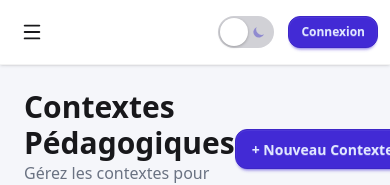
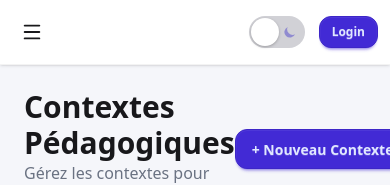
Before and after one commit to edutwin-team/edutwin-platform, a React (Vite) app: page /contexts in a window 390 px wide. Shown: the top 185 px of the page. Built offline with nearby package versions, Linux system fonts and the light colour scheme; no server answers.

Commit message:
fix: corriger responsive navbar sidebar dashboard EDT-127

```diff
--- a/src/components/navbar/Navbar.tsx
+++ b/src/components/navbar/Navbar.tsx
@@ -13,10 +13,11 @@ import { UserDropdown } from './UserDropdown';
 export default function Navbar() {
   const version = __APP_VERSION__;
   const location = useLocation();
+
   const [isRegisterOpen, setIsRegisterOpen] = useState(false);
   const [isLoginOpen, setIsLoginOpen] = useState(false);
+  const [theme, setTheme] = useState(localStorage.getItem('theme') || 'light');
 
-  const [theme, setTheme] = useState(localStorage.getItem('theme') || 'light');
   const { user } = useAuth();
 
   useEffect(() => {
@@ -25,7 +26,10 @@ export default function Navbar() {
   }, [theme]);
 
   const currentPage = PAGE_META[location.pathname] ?? DEFAULT_PAGE_META;
-  const toggleTheme = () => setTheme(theme === 'light' ? 'dark' : 'light');
+
+  const toggleTheme = () => {
+    setTheme(theme === 'light' ? 'dark' : 'light');
+  };
 
   return (
     <>
@@ -56,10 +60,11 @@ export default function Navbar() {
             {!user && (
               <button
                 type="button"
+                aria-label="Connexion mobile"
                 onClick={() => setIsLoginOpen(true)}
                 className="btn btn-primary btn-sm rounded-xl normal-case sm:hidden"
               >
-                Connexion
+                Login
               </button>
             )}
 
--- a/src/components/sidebar/SidebarContent.tsx
+++ b/src/components/sidebar/SidebarContent.tsx
@@ -7,10 +7,7 @@ type SidebarContentProps = {
   onNavigate: () => void;
 };
 
-export function SidebarContent({
-  pathname,
-  onNavigate,
-}: SidebarContentProps) {
+export function SidebarContent({ pathname, onNavigate }: SidebarContentProps) {
   return (
     <div className="sidebar-surface flex h-full w-full flex-col border-r border-white/10 text-white">
       <SidebarHeader />
--- a/src/components/sidebar/SidebarNavList.tsx
+++ b/src/components/sidebar/SidebarNavList.tsx
@@ -1,10 +1,5 @@
 import { NavLink } from 'react-router-dom';
-import {
-  LayoutDashboard,
-  Users,
-  GraduationCap,
-  Settings,
-} from 'lucide-react';
+import { LayoutDashboard, Users, GraduationCap, Settings } from 'lucide-react';
 
 type SidebarNavListProps = {
   pathname: string;
@@ -34,9 +29,7 @@ const navItems = [
   },
 ];
 
-export function SidebarNavList({
-  onNavigate,
-}: SidebarNavListProps) {
+export function SidebarNavList({ onNavigate }: SidebarNavListProps) {
   return (
     <nav className="flex flex-col gap-2">
       {navItems.map((item) => {
@@ -51,9 +44,7 @@ export function SidebarNavList({
               [
                 'flex items-center gap-3 rounded-xl px-3 py-3 text-sm font-medium transition-all duration-200',
                 'hover:bg-white/10',
-                isActive
-                  ? 'bg-white/15 text-white shadow-lg'
-                  : 'text-white/80',
+                isActive ? 'bg-white/15 text-white shadow-lg' : 'text-white/80',
               ].join(' ')
             }
           >
--- a/src/index.css
+++ b/src/index.css
@@ -368,7 +368,6 @@
   }
 }
 
-
 /*ajout de la partie responsive*/
 
 /* =========================
```
Also changed, not shown: src/components/sidebar/SidebarHeader.tsx (+2 -6 lines), src/pages/dashboard/Dashboard.tsx (+3 -13 lines), src/components/sidebar/Sidebar.tsx (line endings or trailing spaces), src/components/sidebar/SidebarExitAction.tsx (line endings or trailing spaces).
